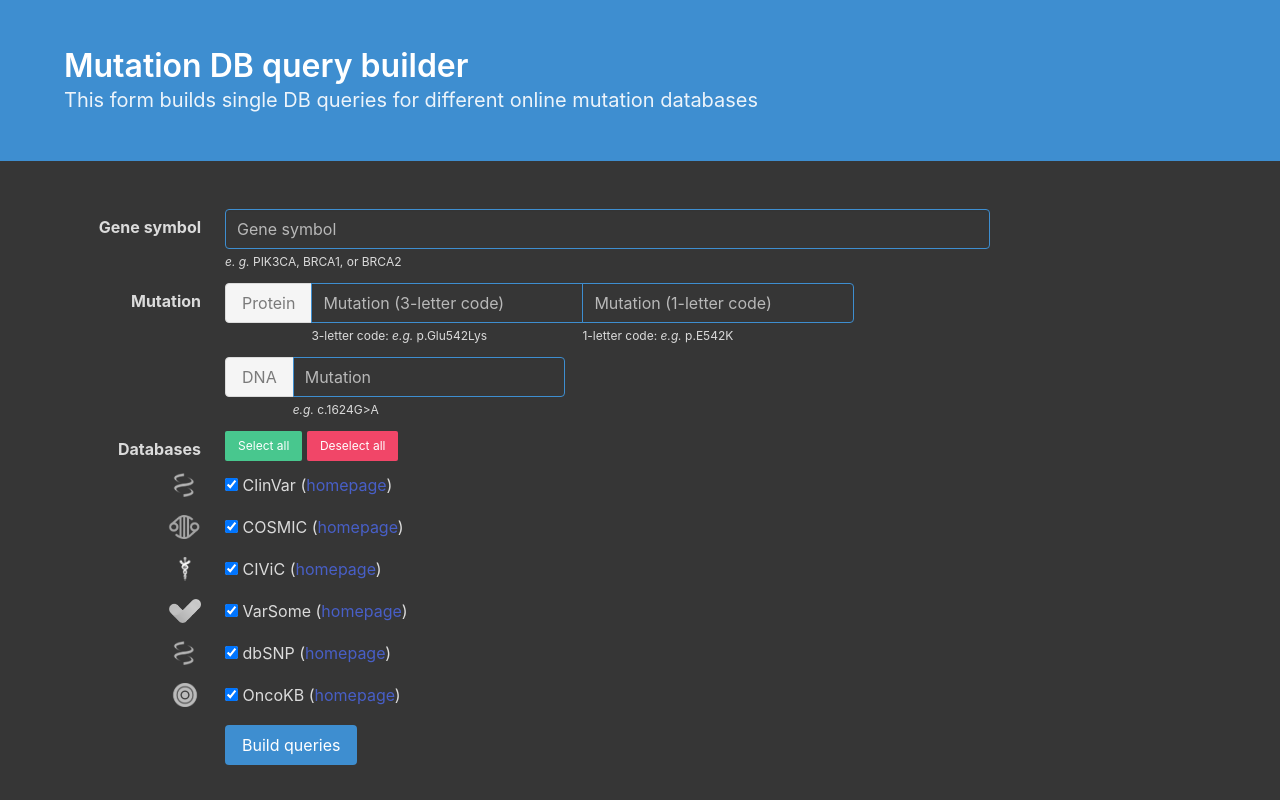
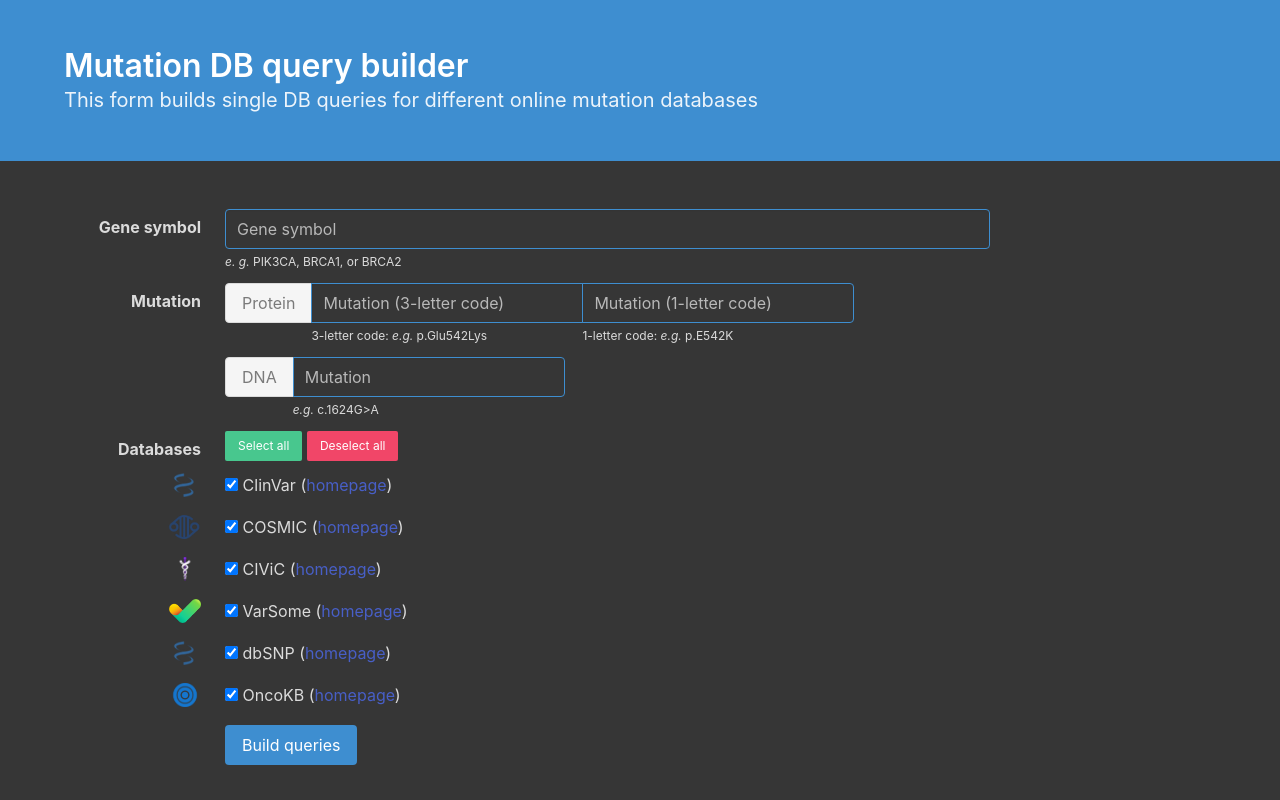
Before and after one commit to hattesoul/mutation-db-query-builder, a plain HTML site: page index.html in a window 1280 px wide. Shown: the top 800 px of the page. Drawn offline with nearby package versions, Linux system fonts and the light colour scheme.

Commit message:
add update input val on enter switch to color icons

```diff
--- a/assets/js/query.js
+++ b/assets/js/query.js
@@ -87,6 +87,12 @@ $('#protein-1').focusout(function () {
 
 $('.input:text').keypress(function (e) {
     if (e.which == 13) {
+        if (!$('#protein-1').val()) {
+            $('#protein-3').trigger('focusout')
+        }
+        if (!$('#protein-3').val()) {
+            $('#protein-1').trigger('focusout')
+        }
         $('#build').click();
         return false;
     }
--- a/index.html
+++ b/index.html
@@ -60,7 +60,7 @@
                                 <div class="button is-static">
                                     Protein
                                 </div>
-                                <span class="tooltiptext">Either enter a mutation in 3-letter or 1-letter protein code notation. The other is generated automatically.</span>
+                                <span class="tooltiptext">Enter a mutation either in 3-letter or in 1-letter protein code notation. The other one is generated automatically.</span>
                             </div>
                             <div class="control">
                                 <input id="protein-3" class="input is-info has-background-dark has-text-grey-lighter" type="text"
@@ -121,7 +121,7 @@
                 <div class="field is-horizontal">
                     <div class="field-label">
                         <label class="label has-text-grey-lighter tooltip">
-                            <img class="is-24x24-" src="assets/images/db_logo_ClinVar_light_margin.png">
+                            <img class="is-24x24-" src="assets/images/db_logo_ClinVar_org_margin.png">
                             <span class="tooltiptext">ClinVar is a freely accessible, public archive of reports of the relationships among human variations and phenotypes,
                             with supporting evidence</span>
                         </label>
@@ -141,7 +141,7 @@
                 <div class="field is-horizontal">
                     <div class="field-label">
                         <label class="label has-text-grey-lighter tooltip">
-                            <img class="is-24x24-" src="assets/images/db_logo_COSMIC_light_margin.png">
+                            <img class="is-24x24-" src="assets/images/db_logo_COSMIC_org_margin.png">
                             <span class="tooltiptext">COSMIC, the Catalogue Of Somatic Mutations In Cancer, is the world's largest and most comprehensive resource for
                             exploring the impact of somatic mutations in human cancer</span>
                         </label>
@@ -161,7 +161,7 @@
                 <div class="field is-horizontal">
                     <div class="field-label">
                         <label class="label has-text-grey-lighter tooltip">
-                            <img class="is-24x24-" src="assets/images/db_logo_CIViC_light_margin.png">
+                            <img class="is-24x24-" src="assets/images/db_logo_CIViC_org_margin.png">
                             <span class="tooltiptext">CIViC is an open access, open source, community-driven web resource for Clinical Interpretation of Variants in Cancer</span>
                         </label>
                     </div>
@@ -180,7 +180,7 @@
                 <div class="field is-horizontal">
                     <div class="field-label">
                         <label class="label has-text-grey-lighter tooltip">
-                            <img class="is-24x24-" src="assets/images/db_logo_VarSome_light.png">
+                            <img class="is-24x24-" src="assets/images/db_logo_VarSome_org.png">
                             <span class="tooltiptext">The Human Genomic Variant Search Engine</span>
                         </label>
                     </div>
@@ -199,7 +199,7 @@
                 <div class="field is-horizontal">
                     <div class="field-label">
                         <label class="label has-text-grey-lighter tooltip">
-                            <img class="is-24x24-" src="assets/images/db_logo_dbSNP_light_margin.png">
+                            <img class="is-24x24-" src="assets/images/db_logo_dbSNP_org_margin.png">
                             <span class="tooltiptext">dbSNP contains human single nucleotide variations, microsatellites, and small-scale insertions and deletions along with
                             publication, population frequency, molecular consequence, and genomic and RefSeq mapping information for both common
                             variations and clinical mutations</span>
@@ -220,7 +220,7 @@
                 <div class="field is-horizontal">
                     <div class="field-label">
                         <label class="label has-text-grey-lighter tooltip">
-                            <img class="is-24x24-" src="assets/images/db_logo_OncoKB_light_margin.png">
+                            <img class="is-24x24-" src="assets/images/db_logo_OncoKB_org_margin.png">
                             <span class="tooltiptext">OncoKB is a precision oncology knowledge base and contains information about the effects and treatment implications of
                             specific cancer gene alterations</span>
                         </label>
```
